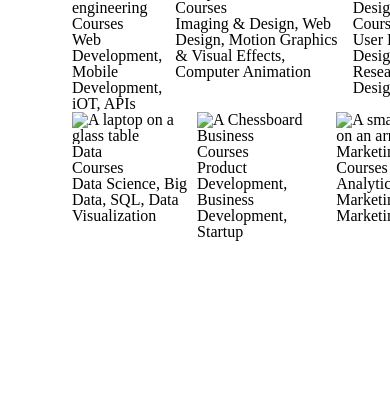
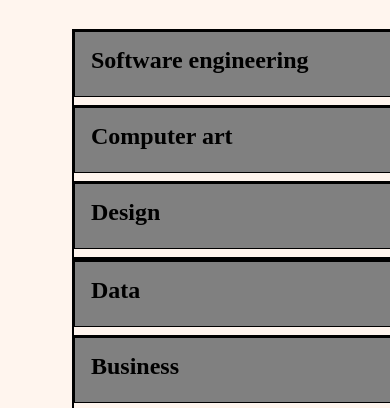
Before and after one commit to JohnMajor001/Capstone-Project, a plain HTML site: page CapstoneProjectRepo/index.html in a window 390 px wide. Shown: the part 1592-2000 px from the top of the page. Before the commit the page ends 1864 px from the top, so only its background shows below. Drawn offline with Linux system fonts and the light colour scheme.

Commit message:
Third section + media query done, starting fourth section, still no theme

```diff
--- a/CapstoneProjectRepo/index.html
+++ b/CapstoneProjectRepo/index.html
@@ -78,55 +78,55 @@
 <!-- Third Section -->
 <div class="thirdSection">
   <h1>Start Learning</h1>
-  <div class="thirdSectionContainer">
-    <div class="thirdSectionContainerItem">
-      <img src="#" alt="Apple Computers"/>
-      <div class="thirdSectionContainerText">
-        <h1>Software engineering</h1>
-        <h2>Courses</h2>
-        <h3>Web Development, Mobile Development, iOT, APIs</h3>
+  <div class="thirdSectionContainer border">
+    <div class="thirdSectionContainerItem twoRemMarginRight">
+      <img class="thirdSectionDisappear" src="./resources/capstone_colmar_assets/images/course-software.jpg" alt="Apple Computers"/>
+      <div class="thirdSectionContainerText border">
+        <h1 class="border textMarginBottom">Software engineering</h1>
+        <h2 class="border thirdSectionDisappear">Courses</h2>
+        <h3 class="border thirdSectionDisappear">Web Development, Mobile Development, iOT, APIs</h3>
+      </div>
+    </div>
+    <div class="thirdSectionContainerItem twoRemMarginRight">
+      <img class="thirdSectionDisappear" src="./resources/capstone_colmar_assets/images/course-computer-art.jpg" alt="A smart phone being held"/>
+      <div class="thirdSectionContainerText border">
+        <h1 class="border textMarginBottom">Computer art</h1>
+        <h2 class="thirdSectionDisappear">Courses</h2>
+        <h3 class="thirdSectionDisappear">Imaging & Design, Web Design, Motion Graphics & Visual Effects, Computer Animation</h3>
       </div>
     </div>
     <div class="thirdSectionContainerItem">
-      <img src="#" alt="A smart phone being held"/>
-      <div class="thirdSectionContainerText">
-        <h1>Computer art</h1>
-        <h2>Courses</h2>
-        <h3>Imaging & Design, Web Design, Motion Graphics & Visual Effects, Computer Animation</h3>
+      <img class="thirdSectionDisappear" src="./resources/capstone_colmar_assets/images/course-design.jpg" alt="A person holding a camera"/>
+      <div class="thirdSectionContainerText border">
+        <h1 class="border textMarginBottom">Design</h1>
+        <h2 class="thirdSectionDisappear">Courses</h2>
+        <h3 class="thirdSectionDisappear">User Experience Design, User Research, Visual Design</h3>
+      </div>
+    </div>
+  </div>
+  <div class="thirdSectionContainer border">
+    <div class="thirdSectionContainerItem twoRemMarginRight">
+      <img class="thirdSectionDisappear" src="./resources/capstone_colmar_assets/images/course-data.jpg" alt="A laptop on a glass table"/>
+      <div class="thirdSectionContainerText border">
+        <h1 class="border textMarginBottom">Data</h1>
+        <h2 class="thirdSectionDisappear">Courses</h2>
+        <h3 class="thirdSectionDisappear">Data Science, Big Data, SQL, Data Visualization</h3>
+      </div>
+    </div>
+    <div class="thirdSectionContainerItem twoRemMarginRight">
+      <img class="thirdSectionDisappear" src="./resources/capstone_colmar_assets/images/course-business.jpg" alt="A Chessboard"/>
+      <div class="thirdSectionContainerText border">
+        <h1 class="border textMarginBottom">Business</h1>
+        <h2 class="thirdSectionDisappear">Courses</h2>
+        <h3 class="thirdSectionDisappear">Product Development, Business Development, Startup</h3>
       </div>
     </div>
     <div class="thirdSectionContainerItem">
-      <img src="#" alt="A person holding a camera"/>
-      <div class="thirdSectionContainerText">
-        <h1>Design</h1>
-        <h2>Courses</h2>
-        <h3>User Experience Design, User Research, Visual Design</h3>
-      </div>
-    </div>
-  </div>
-  <div class="thirdSectionContainer">
-    <div class="thirdSectionContainerItem">
-      <img src="#" alt="A laptop on a glass table"/>
-      <div class="thirdSectionContainerText">
-        <h1>Data</h1>
-        <h2>Courses</h2>
-        <h3>Data Science, Big Data, SQL, Data Visualization</h3>
-      </div>
-    </div>
-    <div class="thirdSectionContainerItem">
-      <img src="#" alt="A Chessboard"/>
-      <div class="thirdSectionContainerText">
-        <h1>Business</h1>
-        <h2>Courses</h2>
-        <h3>Product Development, Business Development, Startup</h3>
-      </div>
-    </div>
-    <div class="thirdSectionContainerItem">
-      <img src="#" alt="A smart watch on an arm"/>
-      <div class="thirdSectionContainerText">
-        <h1>Marketing</h1>
-        <h2>Courses</h2>
-        <h3>Analytics, Content Marketing, Mobile Marketing</h3>
+      <img class="thirdSectionDisappear" src="./resources/capstone_colmar_assets/images/course-marketing.jpg" alt="A smart watch on an arm"/>
+      <div class="thirdSectionContainerText border">
+        <h1 class="border">Marketing</h1>
+        <h2 class="thirdSectionDisappear">Courses</h2>
+        <h3 class="thirdSectionDisappear">Analytics, Content Marketing, Mobile Marketing</h3>
       </div>
     </div>
   </div>
--- a/CapstoneProjectRepo/resources/css/style.css
+++ b/CapstoneProjectRepo/resources/css/style.css
@@ -10,9 +10,9 @@ html {
 .opacity {
   opacity: 0.5;
 }
- /*.border {
+ .border {
   border: 1px solid black;
-}*/
+}
 /* HEADER */
 .header {
   display: flex;
@@ -251,16 +251,75 @@ background-color: seashell;
   flex-direction: column;
   width: 100%;
   padding: 2rem 4.5rem;
+  background-color: seashell;
+}
+.thirdSection h1 {
+  text-align: center;
+  margin-bottom: 2rem;
+  font-size: 2rem;
+  font-weight: bold;
 }
 .thirdSectionContainer {
   display: flex;
-  justify-content: space-between;
+  justify-content: center;
 }
 .thirdSectionContainerItem {
   display: flex;
   flex-direction: column;
 }
+.twoRemMarginRight {
+  margin-right: 2rem;
+}
 .thirdSectionContainerText {
   display: flex;
   flex-direction: column;
+  padding-bottom: 1.5rem;
 }
+.thirdSectionContainerText h1{
+  font-weight: bold;
+  text-align: left;
+  padding: 1rem;
+  margin-bottom: 0;
+}
+.thirdSectionContainerText h2,
+.thirdSectionContainerText h3 {
+  padding: 0.5rem 1rem;
+}
+.thirdSectionContainerText h2 {
+  text-transform: uppercase;
+}
+
+/* THIRD SECTION BREAK POINT */
+@media only screen and (max-width: 1024px) {
+ .thirdSectionDisappear {
+   display: none;
+ }
+ .thirdSectionContainer {
+   display: flex;
+   justify-content: flex-start;
+   flex-direction: column;
+ }
+ .thirdSectionContainerText {
+   display: flex;
+   flex-direction: column;
+   padding-bottom: 0;
+   width: 100%;
+ }
+ .textMarginBottom {
+   margin-bottom: 0.5rem;
+ }
+ .twoRemMarginRight {
+   margin-right: 0;
+ }
+ .thirdSection h1 {
+   font-size: 3rem;
+ }
+ .thirdSectionContainerText h1 {
+   font-size: 1.5rem;
+   margin-bottom: 0.5rem;
+   background-color: gray;
+   padding: 1rem 0 1.5rem 1rem;
+ }
+}
+
+/*FOURTH SECTION */
```
Also changed, not shown: 3 other files.
